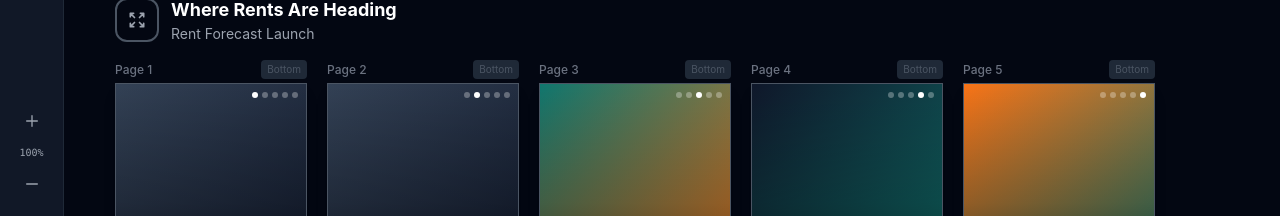
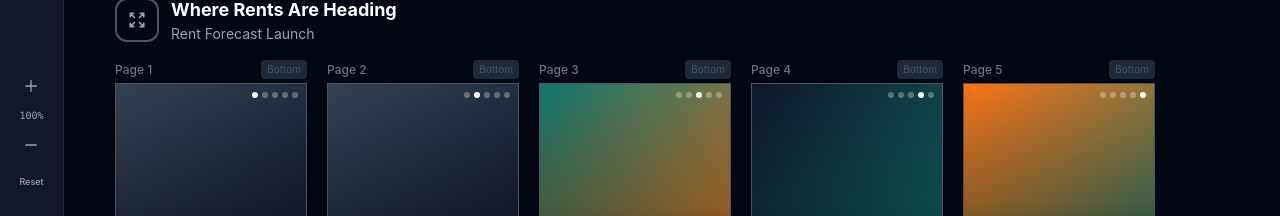
Before and after one commit to goov373/image-builder-HD, a React (Vite) app: page / in a window 1280 px wide. Shown: the part 584-800 px from the top of the page. Built offline with nearby package versions, Linux system fonts and the light colour scheme.

Commit message:
Add Reset button to sidebar zoom controls

```diff
--- a/src/CarouselDesignTool.jsx
+++ b/src/CarouselDesignTool.jsx
@@ -745,7 +745,7 @@ const Sidebar = ({ activePanel, onPanelChange, zoom, onZoomChange }) => {
       </div>
 
       {/* Zoom Controls - Vertical at bottom */}
-      <div className="mt-auto flex flex-col items-center gap-2">
+      <div className="mt-auto flex flex-col items-center gap-1.5 pb-2">
         <button
           onClick={() => onZoomChange(Math.min(150, zoom + 10))}
           className="w-8 h-8 rounded-lg flex items-center justify-center text-gray-400 hover:text-white hover:bg-gray-700 transition-colors"
@@ -755,13 +755,9 @@ const Sidebar = ({ activePanel, onPanelChange, zoom, onZoomChange }) => {
             <path strokeLinecap="round" strokeLinejoin="round" strokeWidth={2} d="M12 4v16m8-8H4" />
           </svg>
         </button>
-        <button
-          onClick={() => onZoomChange(100)}
-          className="text-[10px] font-mono font-medium text-gray-400 hover:text-white transition-colors"
-          title="Reset zoom"
-        >
+        <span className="text-[10px] font-mono font-medium text-gray-400">
           {zoom}%
-        </button>
+        </span>
         <button
           onClick={() => onZoomChange(Math.max(50, zoom - 10))}
           className="w-8 h-8 rounded-lg flex items-center justify-center text-gray-400 hover:text-white hover:bg-gray-700 transition-colors"
@@ -770,6 +766,13 @@ const Sidebar = ({ activePanel, onPanelChange, zoom, onZoomChange }) => {
           <svg className="w-4 h-4" fill="none" stroke="currentColor" viewBox="0 0 24 24">
             <path strokeLinecap="round" strokeLinejoin="round" strokeWidth={2} d="M20 12H4" />
           </svg>
+        </button>
+        <button
+          onClick={() => onZoomChange(100)}
+          className="mt-1 px-2 py-1 text-[9px] font-medium text-gray-400 hover:text-white hover:bg-gray-700 rounded transition-colors"
+          title="Reset to 100%"
+        >
+          Reset
         </button>
       </div>
     </div>
```
